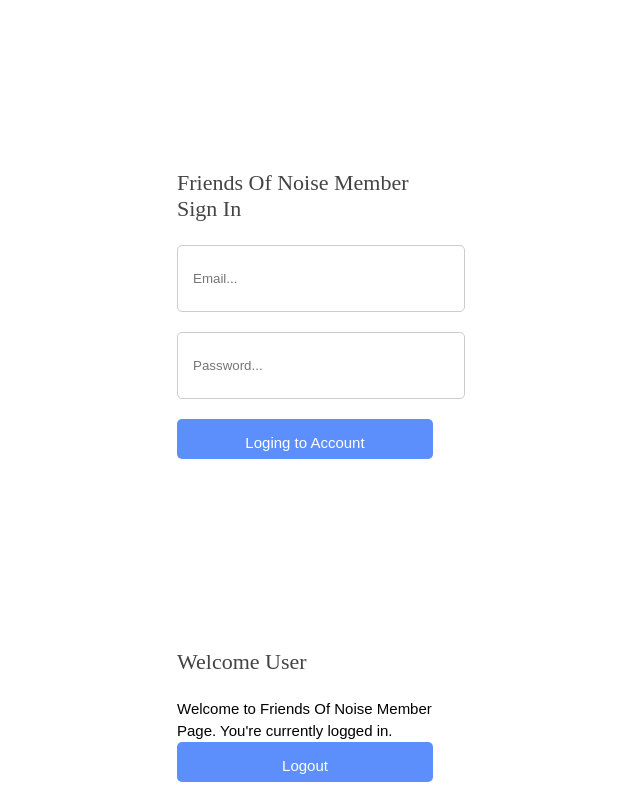
After one commit to siergieyk/Friends_of_Noise, a PHP site: page /views/loginAuth.html in a window 1280 px wide. The commit adds this page. Shown: the whole page, without its empty margins (335-975 px from the left). Run offline with PHP 8.4, Linux system fonts and the light colour scheme; some libraries are stand-ins or nearby versions.

Commit message:
first complete version of user sign in and sign out auth

```diff
--- /dev/null
+++ b/backend/loginAuth.php
@@ -0,0 +1,38 @@
+firebase.auth().onAuthStateChanged(function(user) {
+  if (user) {
+    // User is signed in.
+    document.getElementById("user_div").style.display= "block";
+    document.getElementById("login_div").style.display= "none";
+
+    var user = firebase.auth().currentUser;
+    if(user != null){
+      var email_id = user.email;
+      document.getElementById("user_para").innerHTML = "Welcome User: " + email_id;
+    }
+  } else {
+    // No user is signed in.
+    document.getElementById("user_div").style.display= "none";
+    document.getElementById("login_div").style.display= "block";
+  }
+});
+
+
+
+
+function login(){
+  var userEmail= document.getElementById("email_field").value;
+  var userPass= document.getElementById("password_field").value;
+
+  firebase.auth().signInWithEmailAndPassword(userEmail, userPass).catch(function(error) {
+    // Handle Errors here.
+    var errorCode = error.code;
+    var errorMessage = error.message;
+
+    window.alert("Error: " + errorMessage);
+    // ...
+  });
+}
+
+function logout(){
+  firebase.auth().signOut();
+}
--- a/public/css/style.css
+++ b/public/css/style.css
@@ -178,3 +178,34 @@ button:hover, input[type="submit"]:hover{
 .right {
 	float:right;
 }
+
+/* login auth test page*/
+
+.auth-div, .loggedIn-div {
+	width: 20%;
+	margin: 0px auto;
+	margin-top: 150px;
+	padding: 20px;
+
+}
+
+.auth-div input{
+	display: block;
+	border: 1px solid #ccc;
+	border-radius: 5px;
+	background: #fff;
+	padding: 15px;
+	outline: none;
+	width: 100%;
+	margin-bottom: 20px;
+}
+
+.auth-div button, .loggedIn-div button {
+	background: #5d8ffc;
+	color: #fff;
+	border: 0px;
+	border-radius: 5px;
+	padding: 15px;
+	display: block;
+	width: 100%;
+}
--- /dev/null
+++ b/views/loginAuth.html
@@ -0,0 +1,41 @@
+<!DOCTYPE html>
+<html lang="en" dir="ltr">
+  <head>
+    <meta charset="utf-8">
+    <title>Login Page   </title>
+    <link rel="stylesheet" href="../public/css/style.css"/>
+  </head>
+  <body>
+    <div id="login_div" class="auth-div">
+      <h3>Friends Of Noise Member Sign In</h3>
+      <input type="email" placeholder="Email..." name="" value="" id="email_field">
+      <input type="text" placeholder="Password..." name="" value="" id="password_field">
+      <button onclick="login()">Loging to Account</button>
+    </div>
+
+    <div id="user_div" class="loggedIn-div">
+      <h3>Welcome User</h3>
+      <p id="user_para">Welcome to Friends Of Noise Member Page. You're currently logged in.</p>
+      <button onclick="logout()">Logout</button>
+    </div>
+
+    <!-- Below is the initialization snippet for Firebase -->
+    <script src="https://www.gstatic.com/firebasejs/5.10.1/firebase.js"></script>
+    <script>
+      // Initialize Firebase
+      var config = {
+        apiKey: "AIzaSyC0N7dTxzX551I3SeSMcxkx1PJbaAHzVR0",
+        authDomain: "fonproject-faf34.firebaseapp.com",
+        databaseURL: "https://fonproject-faf34.firebaseio.com",
+        projectId: "fonproject-faf34",
+        storageBucket: "fonproject-faf34.appspot.com",
+        messagingSenderId: "572276368012"
+      };
+      firebase.initializeApp(config);
+    </script>
+
+    <script src="../backend/loginAuth.php">
+
+    </script>
+  </body>
+</html>
```
Also changed, not shown: views/loggedIn.html (deleted, +0 -36 lines), views/login.html (+0 -50 lines).
